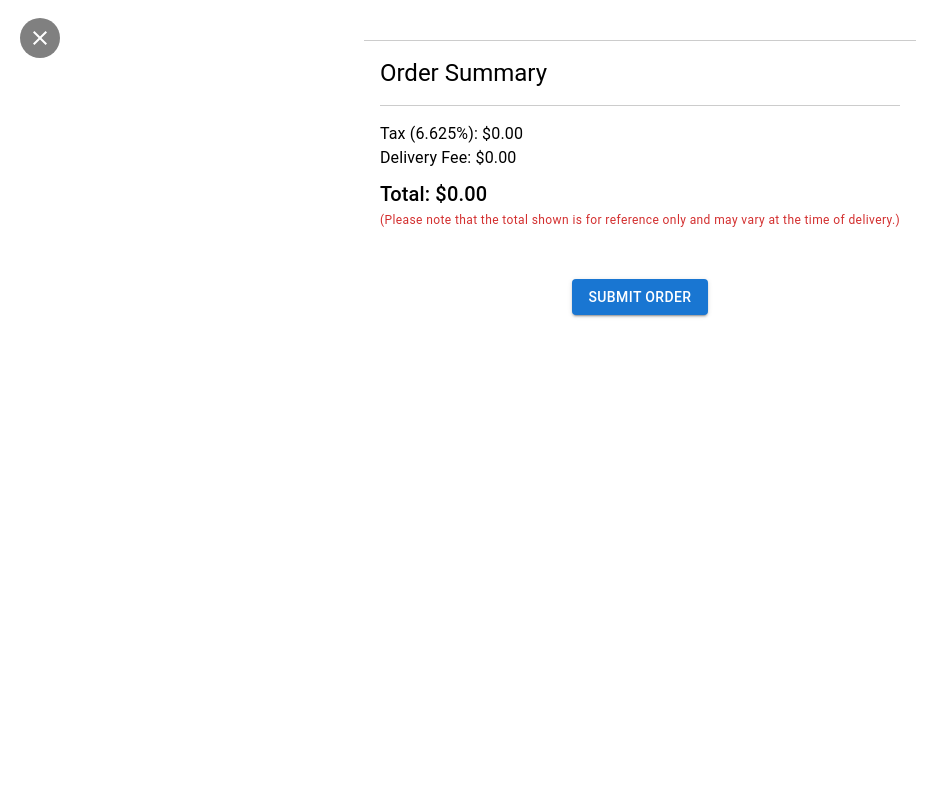
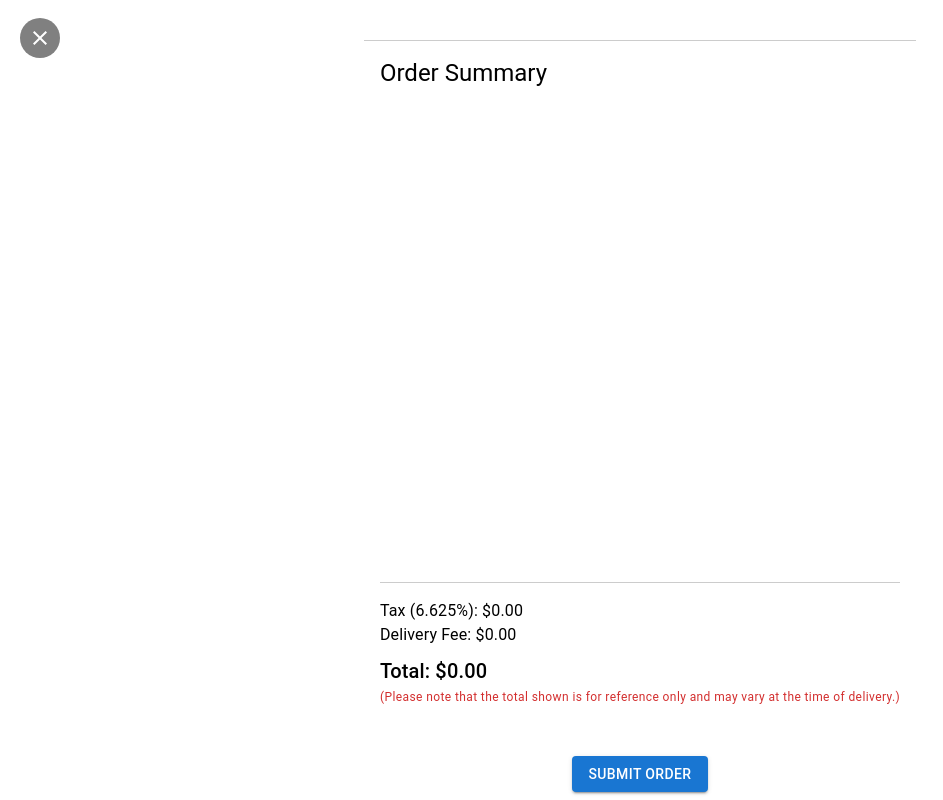
Before and after one commit to masacheung/mak-delivery, a React (Create React App) app in the folder static/: page /restaurants in a window 1280 px wide. Both pictures are taken after a click on the button 1257 px from the left and 39 px from the top of the page. Shown: the top 800 px of the page, without its empty margins (0-943 px from the left). Built offline with nearby package versions, Linux system fonts and the light colour scheme.

Commit message:
Modified orderSummary component styling

```diff
--- a/static/src/features/order/orderSummary.js
+++ b/static/src/features/order/orderSummary.js
@@ -1,7 +1,6 @@
-import React from "react";
-import { useEffect } from "react";
+import React, { useEffect } from "react";
 import { Box, Typography } from "@mui/material";
-import {RESTAURANT_NAME} from "../../constant/constant";
+import { RESTAURANT_NAME } from "../../constant/constant";
 
 const TAX_RATE = 0.0625;
 
@@ -39,11 +38,17 @@ const OrderSummary = ({ addedDishes = {}, updateTotal }) => {
   }, [total]); // Remove updateTotal from dependencies unless it's memoized
 
   return (
-    <Box sx={{ marginTop: 4, padding: 2, borderTop: "1px solid #ccc" }}>
+    <Box sx={{ marginTop: 4, padding: 2, borderTop: "1px solid #ccc", height: "100%", display: "flex", flexDirection: "column" }}>
       <Typography variant="h5" gutterBottom>
         Order Summary
       </Typography>
 
+      {/* Scrollable Content Container */}
+      <Box sx={{
+        overflowY: "auto",   // Allow vertical scrolling if the content overflows
+        flex: 1,             // Take up remaining space
+        paddingBottom: 2,    // Space at the bottom
+      }}>
         <Box>
           {Object.entries(addedDishes)
             .filter(([_, dishes]) => dishes.length > 0) // Only include restaurants with orders
@@ -56,7 +61,7 @@ const OrderSummary = ({ addedDishes = {}, updateTotal }) => {
                       dish.selectedOptions && Object.keys(dish.selectedOptions).length > 0
                         ? ` (${Object.entries(dish.selectedOptions)
                             .map(([optionKey, selected]) => selected.join(", "))
-                          .join("; ")})` // ✅ Display selected options for all option groups
+                            .join("; ")})`
                         : ""
                     } x${dish.quantity}`} -
                     {dish.price === "SP" ? (
@@ -68,6 +73,7 @@ const OrderSummary = ({ addedDishes = {}, updateTotal }) => {
                 ))}
               </Box>
             ))}
+        </Box>
       </Box>
 
       <Box sx={{ marginTop: 2, borderTop: "1px solid #ccc", paddingTop: 2 }}>
```
Lines whose indentation alone changed are shown as unchanged.
